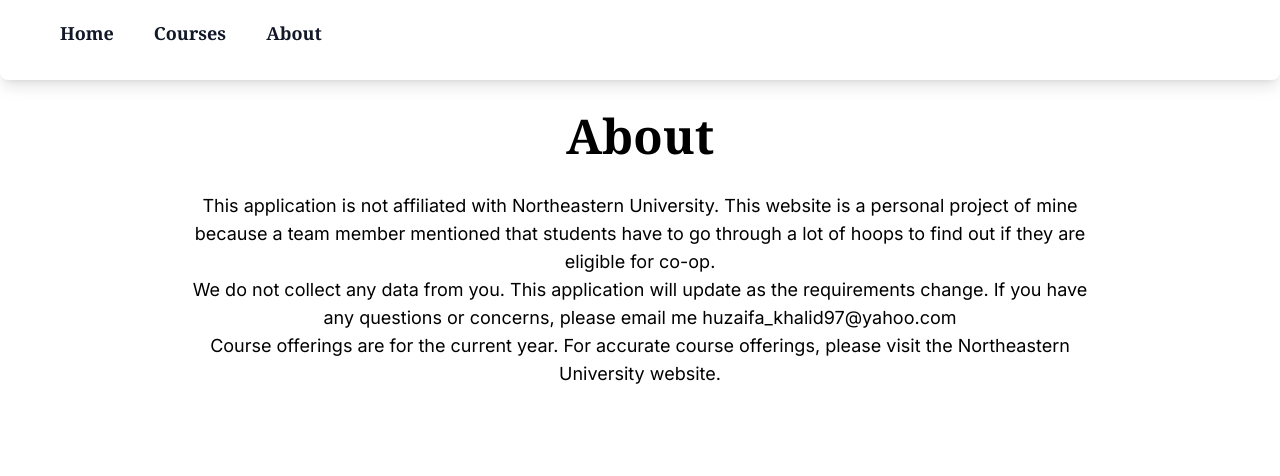
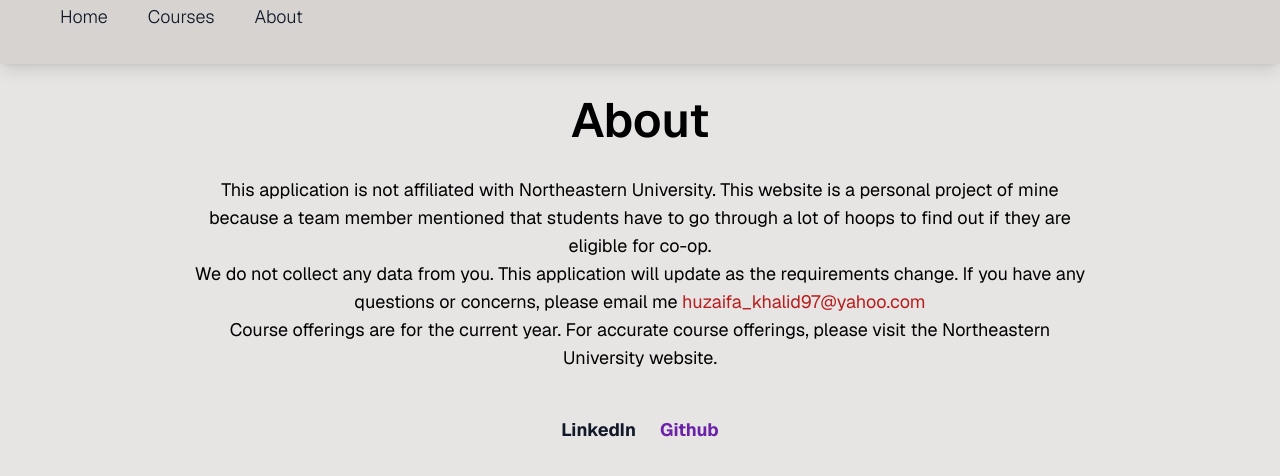
Before and after one commit to thisishuzaifa/canidocoop, a Next.js app: page /about in a window 1280 px wide. Shown: the top 476 px of the page. Built offline with nearby package versions, Linux system fonts and the light colour scheme.

Commit message:
Style changes

```diff
--- a/package.json
+++ b/package.json
@@ -12,7 +12,8 @@
     "@t3-oss/env-nextjs": "^0.7.0",
     "classnames": "^2.3.2",
     "framer-motion": "^10.16.4",
-    "next": "^13.5.4",
+    "geist": "^1.0.0",
+    "next": "^14.0.1",
     "react": "18.2.0",
     "react-dom": "18.2.0",
     "zod": "^3.22.4"
--- a/src/app/about/page.tsx
+++ b/src/app/about/page.tsx
@@ -4,11 +4,22 @@ import { motion } from "framer-motion";
 
 export default function Page(){
 
+    const buttonVariants = {
+        hover: {
+          y: -5,
+          scale: 1.1,
+          transition: {
+            duration: 0.3,
+            ease: "easeInOut",
+          },
+        },
+      };
+
 
     return(
         <div className="flex flex-col justify-center items-center mx-4 mt-8">
         <motion.h1
-            className="text-3xl md:text-5xl font-semibold mb-4 md:mb-8 text-center font-serif "
+            className="text-3xl md:text-5xl font-semibold mb-4 md:mb-8 text-center"
             initial={{ y: -50, opacity: 0 }}
             animate={{ y: 0, opacity: 1 }}
             transition={{ duration: 0.5, ease: "easeInOut" }}>
@@ -26,7 +37,7 @@ export default function Page(){
             <br></br>
 
             We do not collect any data from you. This application will update as the requirements change. If you have any questions
-            or concerns, please email me <a href="mailto:huzaifa_khalid97@outlook.com">huzaifa_khalid97@yahoo.com </a>
+            or concerns, please email me <Link className="text-red-700"href="mailto:huzaifa_khalid97@outlook.com">huzaifa_khalid97@yahoo.com </Link>
 
             <br></br>
 
@@ -34,9 +45,29 @@ export default function Page(){
 
         </motion.p>
 
+        <div className="flex flex-col md:flex-row justify-center items-center mt-10 space-y-2 md:space-y-0 md:space-x-4">
+            <Link href="https://www.linkedin.com/in/muhammad-huzaifa-khalid/">
+                <motion.a
+                    className="inline-flex items-center text-blue-700 px-1 pt-1 text-lg font-bold text-gray-900 hover:text-gray-700"
+                    variants={buttonVariants}
+                    whileHover="hover"
+                >
+                    LinkedIn
+                </motion.a>
+            </Link>
+            <Link href="https://www.github.com/thisishuzaifa">
+                <motion.a
+                    className="inline-flex items-center text-purple-800 px-1 pt-1 text-lg font-bold text-gray-900 hover:text-gray-700"
+                    variants={buttonVariants}
+                    whileHover="hover"
+                >
+                    Github
+                </motion.a>
+            </Link>
+
+
         </div>
-
+        </div>
         )
 
-
 }
--- a/src/app/courses/page.tsx
+++ b/src/app/courses/page.tsx
@@ -7,7 +7,7 @@ export default function Courses() {
     return (
         <div className="flex flex-col justify-center items-center mx-4 mt-8">
         <motion.h1
-          className="text-3xl md:text-5xl font-semibold mb-4 md:mb-8 text-center font-serif "
+          className="text-3xl md:text-5xl font-semibold mb-4 md:mb-8 text-center"
           initial={{ y: -50, opacity: 0 }}
           animate={{ y: 0, opacity: 1 }}
           transition={{ duration: 0.5, ease: "easeInOut" }}>
--- a/src/app/layout.tsx
+++ b/src/app/layout.tsx
@@ -1,12 +1,8 @@
 import "@/styles/globals.css";
 import Navigation from "@/components/Navbar";
+import { GeistSans } from 'geist/font'
 
-import { Inter } from "next/font/google";
 
-const inter = Inter({
-  subsets: ["latin"],
-  variable: "--font-sans",
-});
 
 export const metadata = {
   title: "Can I do Co-op?",
@@ -20,8 +16,8 @@ export default function RootLayout({
   children: React.ReactNode;
 }) {
   return (
-    <html lang="en">
-      <body className={`font-sans ${inter.variable} bg-white justify-center items-center overflow-auto`}>
+    <html lang="en" className={`${GeistSans.variable}`}>
+      <body className= "bg-stone-200 justify-center items-center overflow-auto">
         <Navigation />
         {children}
         </body>
--- a/src/app/page.tsx
+++ b/src/app/page.tsx
@@ -20,9 +20,9 @@ const Page = () => {
     <>
 
     <div className="min-h-screen bg-white flex flex-col justify-center items-center">
-      <div className="bg-white shadow-lg rounded-lg p-8 max-w-3xl w-full">
+      <div className="bg-stone-200 shadow-lg rounded-lg p-8 max-w-3xl w-full">
         <motion.h1
-          className="text-3xl md:text-5xl font-bold mb-4 md:mb-8 text-center font-serif"
+          className="text-3xl md:text-5xl font-bold mb-4 md:mb-8 text-center"
           initial={{ y: -50, opacity: 0 }}
           animate={{ y: 0, opacity: 1 }}
           transition={{ duration: 0.5, ease: "easeInOut" }}
@@ -47,38 +47,38 @@ const Page = () => {
         >
           <Link href="/khoury-college">
             <motion.button
-              className="bg-teal-600 hover:bg-slate-700 text-white  py-2 px-4 rounded transition duration-300 ease-in-out transform hover:-translate-y-1 hover:scale-110 w-full md:w-auto"
+              className="bg-teal-600 text-sm hover:bg-slate-700 text-white py-2 px-4 rounded transition duration-300 ease-in-out transform hover:-translate-y-1 hover:scale-110 w-full md:w-auto"
               variants={buttonVariants}
               whileHover="hover"
             >
-              Khoury College of Computer Sciences
+              Khoury
             </motion.button>
           </Link>
           <Link href="/coe">
             <motion.button
-              className="bg-teal-600 hover:bg-slate-700 text-white py-2 px-4 rounded transition duration-300 ease-in-out transform hover:-translate-y-1 hover:scale-110 w-full md:w-auto"
+              className="bg-teal-600 text-sm hover:bg-slate-700 text-white py-2 px-4 rounded transition duration-300 ease-in-out transform hover:-translate-y-1 hover:scale-110 w-full md:w-auto"
               variants={buttonVariants}
               whileHover="hover"
             >
-              College of Engineering
+              COE
             </motion.button>
           </Link>
           <Link href="/camd">
             <motion.button
-              className="bg-teal-600 hover:bg-slate-700 text-white py-2 px-4 rounded transition duration-300 ease-in-out transform hover:-translate-y-1 hover:scale-110 w-full md:w-auto"
+              className="bg-teal-600 text-sm hover:bg-slate-700 text-white py-2 px-4 rounded transition duration-300 ease-in-out transform hover:-translate-y-1 hover:scale-110 w-full md:w-auto"
               variants={buttonVariants}
               whileHover="hover"
             >
-              College of Art Media and Design
+              CAMD
             </motion.button>
           </Link>
           <Link href="/cps">
             <motion.button
-              className="bg-teal-600 hover:bg-slate-700 text-white py-2 px-4 rounded transition duration-300 ease-in-out transform hover:-translate-y-1 hover:scale-110 w-full md:w-auto"
+              className="bg-teal-600 text-sm hover:bg-slate-700 text-white py-2 px-4 rounded transition duration-300 ease-in-out transform hover:-translate-y-1 hover:scale-110 w-full md:w-auto"
               variants={buttonVariants}
               whileHover="hover"
             >
-              College of Professional Studies
+              CPS
             </motion.button>
           </Link>
 
--- a/src/components/Navbar.tsx
+++ b/src/components/Navbar.tsx
@@ -33,7 +33,7 @@ const Navigation = () => {
 
   return (
     <motion.nav
-      className="bg-white shadow-lg mt-4 rounded-lg"
+      className="bg-stone-300 shadow-lg "
       variants={navVariants}
       initial="hidden"
       animate="visible"
@@ -44,7 +44,7 @@ const Navigation = () => {
             <div className="hidden sm:-my-px sm:ml-6 sm:flex sm:space-x-8">
             <Link href="/">
                 <motion.a
-                  className="inline-flex items-center px-1 pt-1 text-lg font-serif font-bold text-gray-900 hover:text-gray-700"
+                  className="inline-flex items-center px-1 pt-1 text-lg font-light text-gray-900 hover:text-gray-700"
                   variants={linkVariants}
                   whileHover="hover"
                 >
@@ -53,7 +53,7 @@ const Navigation = () => {
               </Link>
               <Link href="/courses">
                 <motion.a
-                  className="inline-flex items-center px-1 pt-1 text-lg font-serif font-bold text-gray-900 hover:text-gray-700"
+                  className="inline-flex items-center px-1 pt-1 text-lg font-light text-gray-900  hover:text-gray-700"
                   variants={linkVariants}
                   whileHover="hover"
                 >
@@ -62,14 +62,16 @@ const Navigation = () => {
               </Link>
               <Link href="/about">
                 <motion.a
-                  className="inline-flex items-center px-1 pt-1 text-lg font-serif font-bold text-gray-900 hover:text-gray-700"
+                  className="inline-flex items-center px-1 pt-1 text-lg font-light text-gray-900  hover:text-gray-700"
                   variants={linkVariants}
                   whileHover="hover"
                 >
                   About
                 </motion.a>
               </Link>
+
             </div>
+
           </div>
           <div className="-mr-2 flex items-center sm:hidden">
             <button
@@ -113,7 +115,7 @@ const Navigation = () => {
         <div className="px-2 pt-2 pb-3">
           <Link href="/courses">
             <motion.a
-              className="block px-3 py-2 rounded-md text-base font-bold text-gray-900 hover:text-gray-700"
+              className="block px-3 py-2 rounded-md text-base font-light text-gray-900 hover:text-gray-700"
               variants={linkVariants}
               whileHover="hover"
             >
@@ -122,7 +124,7 @@ const Navigation = () => {
           </Link>
           <Link href="/about">
             <motion.a
-              className="block px-3 py-2 rounded-md text-base font-bold text-gray-900 hover:text-gray-700"
+              className="block px-3 py-2 rounded-md text-base font-light text-gray-900 hover:text-gray-700"
               variants={linkVariants}
               whileHover="hover"
             >
--- a/tailwind.config.ts
+++ b/tailwind.config.ts
@@ -6,7 +6,8 @@ export default {
   theme: {
     extend: {
       fontFamily: {
-        sans: ["var(--font-sans)", ...fontFamily.sans],
+        sans: ['var(--font-geist-sans)'],
+        mono: ['var(--font-geist-mono)'],
       },
     },
   },
```
Also changed, not shown: src/data/courseofferings.json (+40 -13 lines), 1 other file (tests, documents, lock files or other folders).
